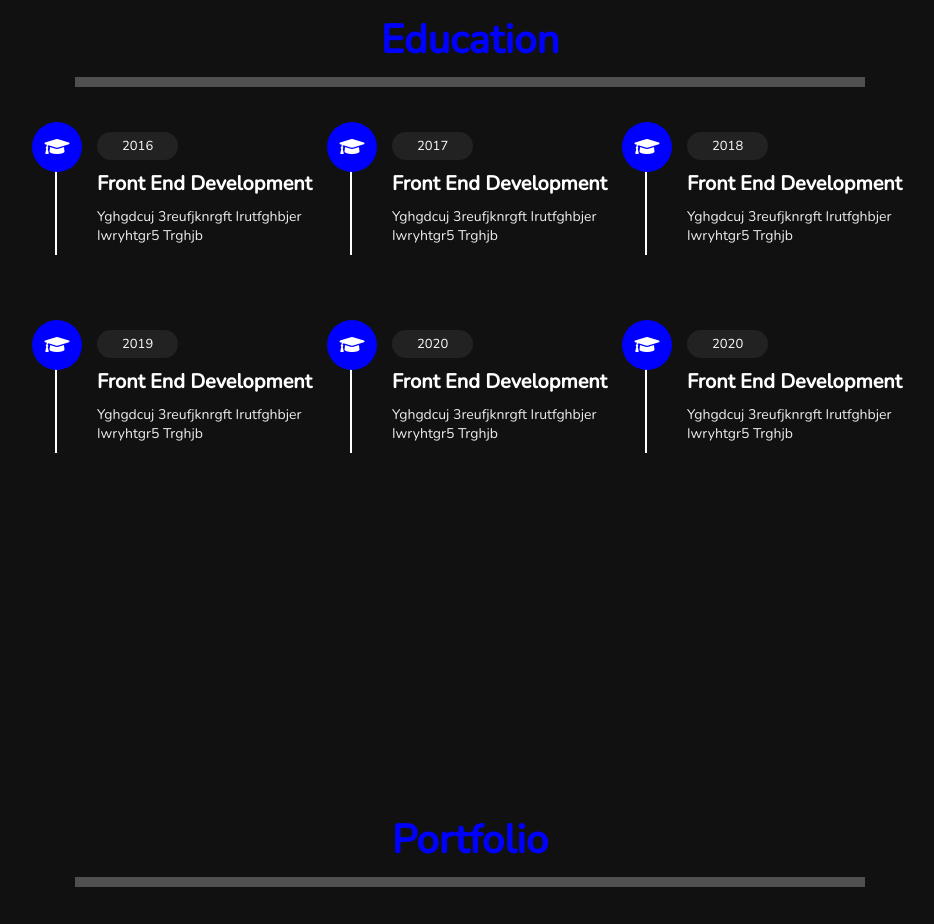
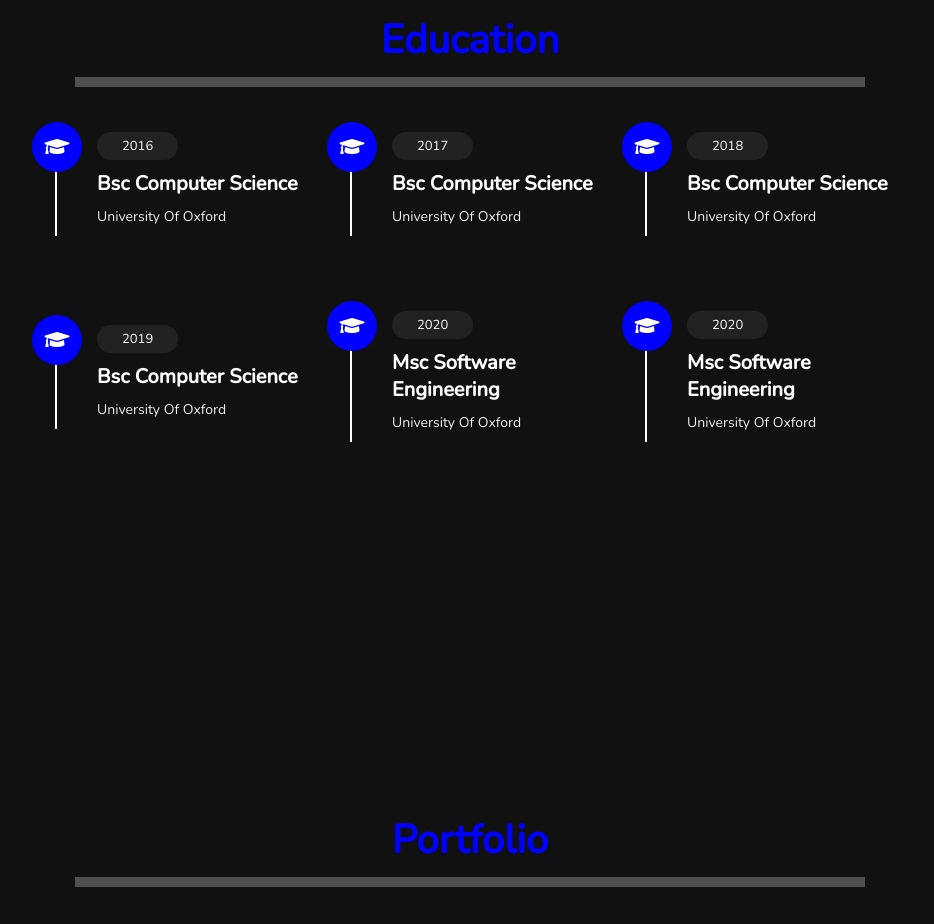
Before and after one commit to ofoeduchisom/Login-page, a plain HTML site: page profilepage.html in a window 1280 px wide. Shown: the part 1607-2531 px from the top of the page, without its empty margins (345-1279 px from the left). Drawn offline with nearby package versions, Linux system fonts and the light colour scheme; grey boxes are pictures that could not be loaded.

Commit message:
first commit

```diff
--- a/profilepage.html
+++ b/profilepage.html
@@ -80,38 +80,38 @@
                 <div class="box">
                     <i class="fas fa-graduation-cap"></i>
                     <span>2016</span>
-                    <h3>front end development</h3>
-                    <p>yghgdcuj 3reufjknrgft irutfghbjer iwryhtgr5 trghjb</p>
+                    <h3>Bsc Computer Science</h3>
+                    <p>University Of Oxford</p>
                 </div>
                 <div class="box">
                     <i class="fas fa-graduation-cap"></i>
                     <span>2017</span>
-                    <h3>front end development</h3>
-                    <p>yghgdcuj 3reufjknrgft irutfghbjer iwryhtgr5 trghjb</p>
+                    <h3>Bsc Computer Science</h3>
+                    <p>University Of Oxford  </p>
                 </div>
                 <div class="box">
                     <i class="fas fa-graduation-cap"></i>
                     <span>2018</span>
-                    <h3>front end development</h3>
-                    <p>yghgdcuj 3reufjknrgft irutfghbjer iwryhtgr5 trghjb</p>
+                    <h3>Bsc Computer Science</h3>
+                    <p>University Of Oxford</p>
                 </div>
                 <div class="box">
                     <i class="fas fa-graduation-cap"></i>
                     <span>2019</span>
-                    <h3>front end development</h3>
-                    <p>yghgdcuj 3reufjknrgft irutfghbjer iwryhtgr5 trghjb</p>
+                    <h3>Bsc Computer Science</h3>
+                    <p>University Of Oxford</p>
                 </div>
                 <div class="box">
                     <i class="fas fa-graduation-cap"></i>
                     <span>2020</span>
-                    <h3>front end development</h3>
-                    <p>yghgdcuj 3reufjknrgft irutfghbjer iwryhtgr5 trghjb</p>
+                    <h3>Msc Software Engineering</h3>
+                    <p>University Of Oxford</p>
                 </div>
                 <div class="box">
                     <i class="fas fa-graduation-cap"></i>
                     <span>2020</span>
-                    <h3>front end development</h3>
-                    <p>yghgdcuj 3reufjknrgft irutfghbjer iwryhtgr5 trghjb</p>
+                    <h3>Msc Software Engineering</h3>
+                    <p>University Of Oxford</p>
                 </div>
 
             </div>
```
